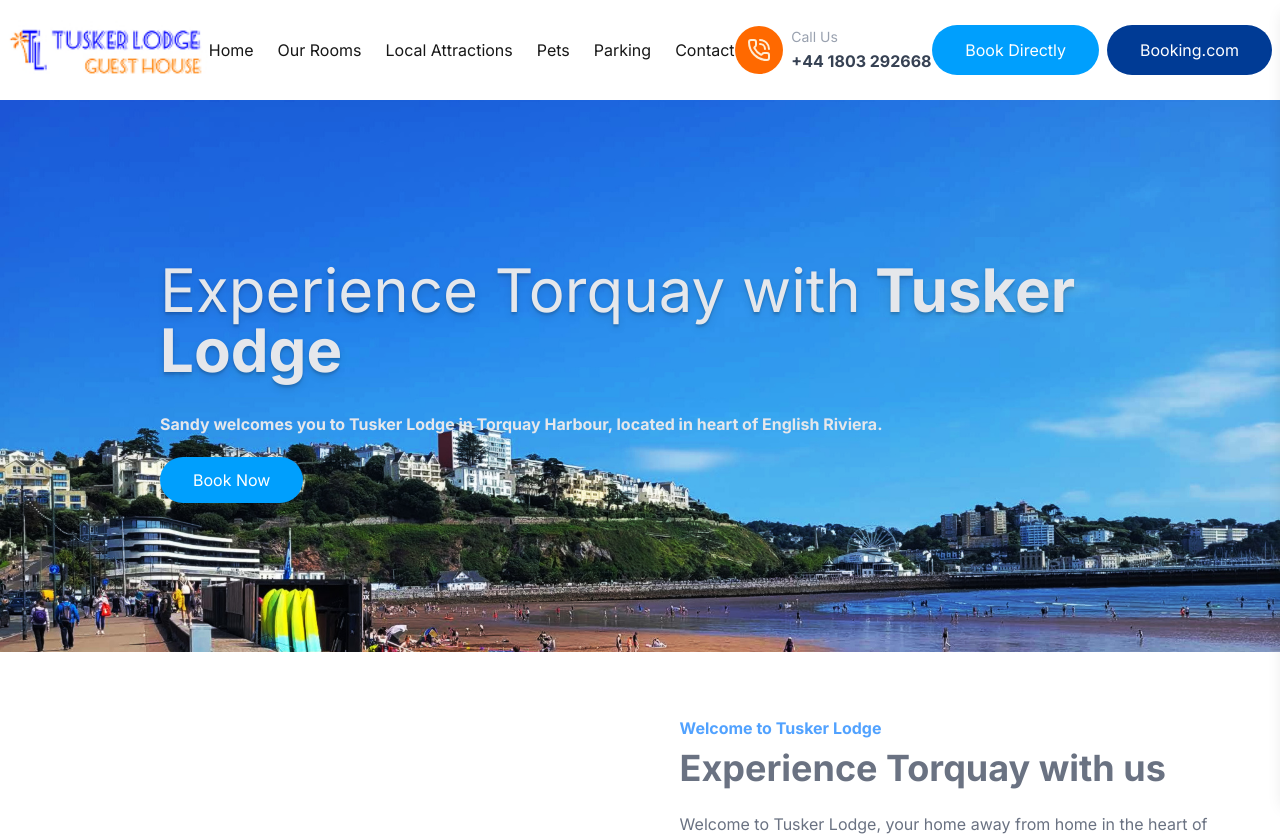
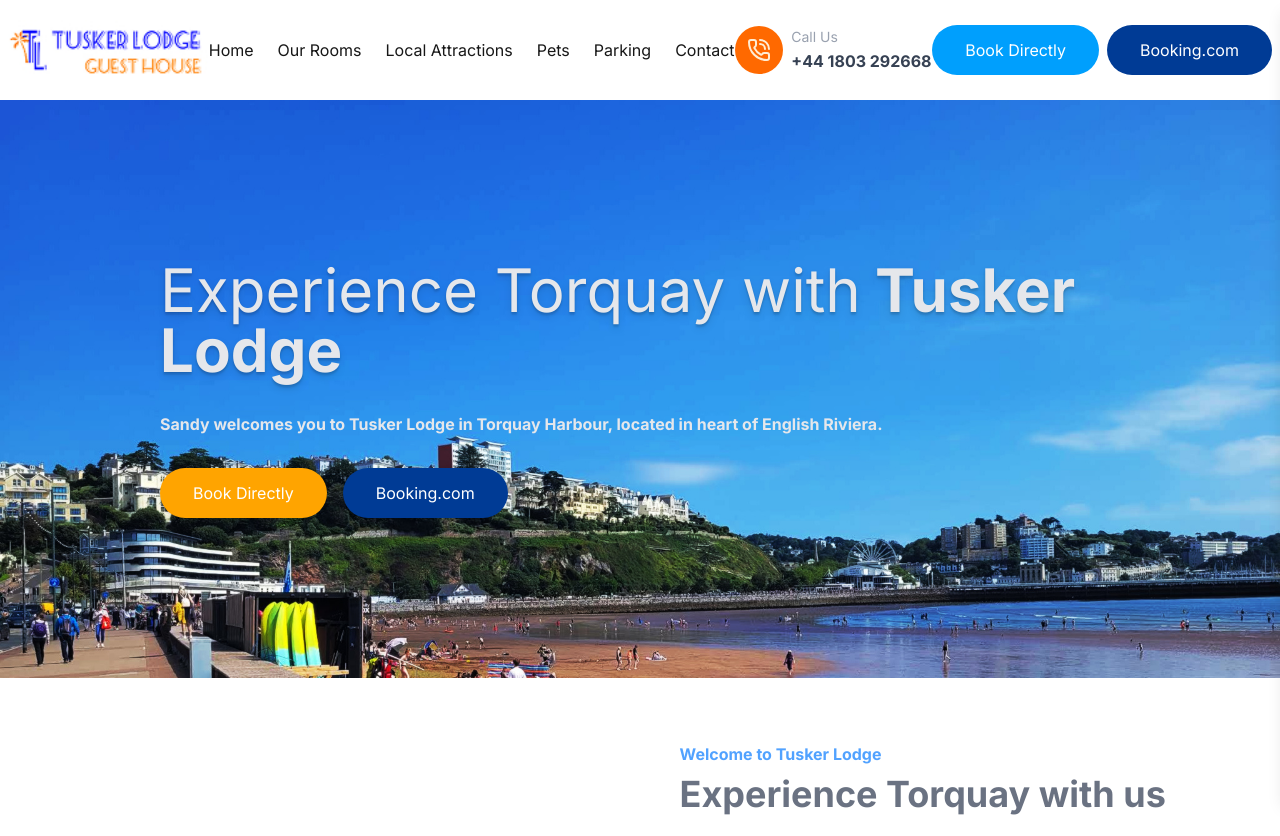
Before and after one commit to ayrbox/tusker-lodge, a Next.js app: page / in a window 1280 px wide. Shown: the top 836 px of the page. Built offline with nearby package versions, Linux system fonts and the light colour scheme.

Commit message:
fix: hero section

```diff
--- a/src/components/sections/Hero.tsx
+++ b/src/components/sections/Hero.tsx
@@ -1,5 +1,32 @@
-import ButtonLink from "@/components/ButtonLink";
 import TorquayHarbourImage from "@/images/featured-torquay-harbour.jpg";
+import clsx from "clsx";
+import Link from "next/link";
+
+const HeroCTA = ({
+  href = "",
+  variant = "default",
+  children,
+}: {
+  href?: string;
+  variant?: "default" | "booking";
+  children: React.ReactNode;
+}) => (
+  <Link
+    href={href}
+    target="_blank"
+    className={clsx(
+      "border rounded-full border border-transparent px-8 py-3 text-base font-medium text-white focus:ring-2 focus:ring-indigo-500 focus:ring-offset-2 focus:outline-hidden shadow",
+      {
+        "bg-[#ffa400] hover:bg-[#009ffd]": variant === "default",
+      },
+      {
+        "bg-[#003b95] hover:bg-[#006ce4]": variant === "booking",
+      },
+    )}
+  >
+    {children}
+  </Link>
+);
 
 export default function Hero() {
   //console.dir(HeroImage, { depth: Infinity });
@@ -19,10 +46,16 @@ export default function Hero() {
           Sandy welcomes you to Tusker Lodge in Torquay Harbour, located in
           heart of English Riviera.
         </p>
-        <div>
-          <ButtonLink href="https://booking-directly.com/widgets/DLdRvxNR4vFcZTkOiuz4Qo5FPd8WPmcwPjOPtcPJsAV1CDfo7uweeGDXgLdtm">
-            Book Now
-          </ButtonLink>
+        <div className="flex gap-4 justify-items-end">
+          <HeroCTA href={process.env.NEXT_PUBLIC_BOOKING_DIRECTLY}>
+            Book Directly
+          </HeroCTA>
+          <HeroCTA
+            href={process.env.NEXT_PUBLIC_BOOKING_DOT_COM}
+            variant="booking"
+          >
+            Booking.com
+          </HeroCTA>
         </div>
       </div>
     </section>
```
